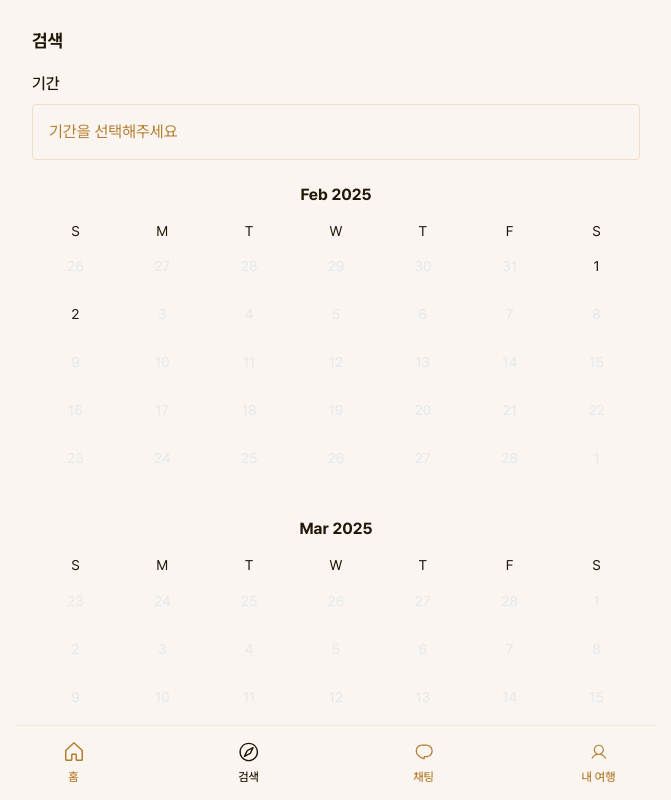
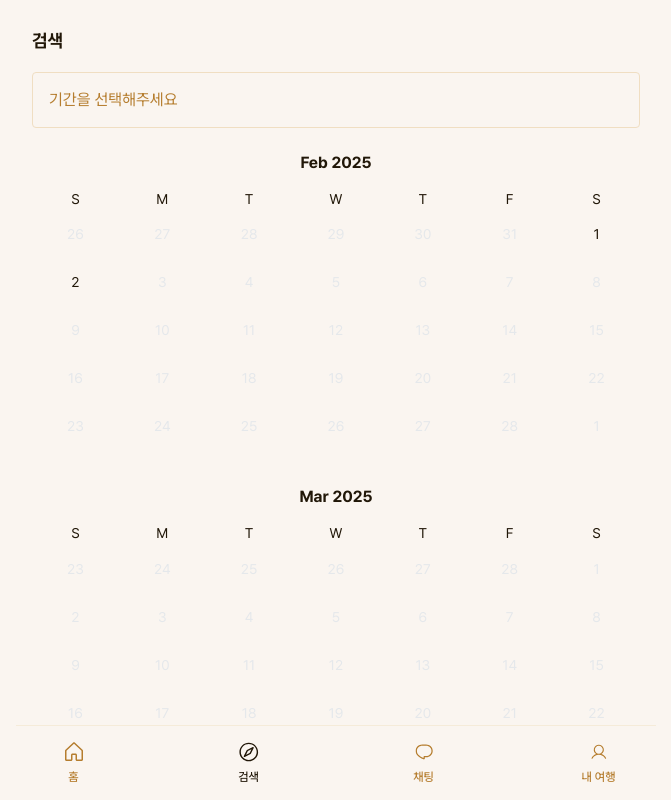
Before and after one commit to dec-project/haeyum-client, a React (Vite) app: page /search in a window 1280 px wide. Shown: the top 800 px of the page, without its empty margins (304-975 px from the left). Built offline with nearby package versions, Linux system fonts and the light colour scheme; no server answers.

Commit message:
feat: 디자인 수정

```diff
--- a/src/pages/search/index/components/Search.tsx
+++ b/src/pages/search/index/components/Search.tsx
@@ -34,7 +34,6 @@ const Search = () => {
       <AppBar text="검색" />
       <Container>
         <Content>
-          <Label>기간</Label>
           <Calendar startDate={startDate} endDate={endDate} setEndDate={setEndDate} setStartDate={setStartDate} />
           <Button onClick={handleSearcClick} disabled={!startDate || !endDate}>
             <span>GO</span>
@@ -49,12 +48,6 @@ const Wrapper = styled.div`
   width: 100%;
   height: fit-content;
   margin: 0 auto;
-`;
-
-const Label = styled.span`
-  width: 100%;
-  height: 32px;
-  ${({ theme }) => theme.typography.body1.medium};
 `;
 
 const Content = styled.div`
```
